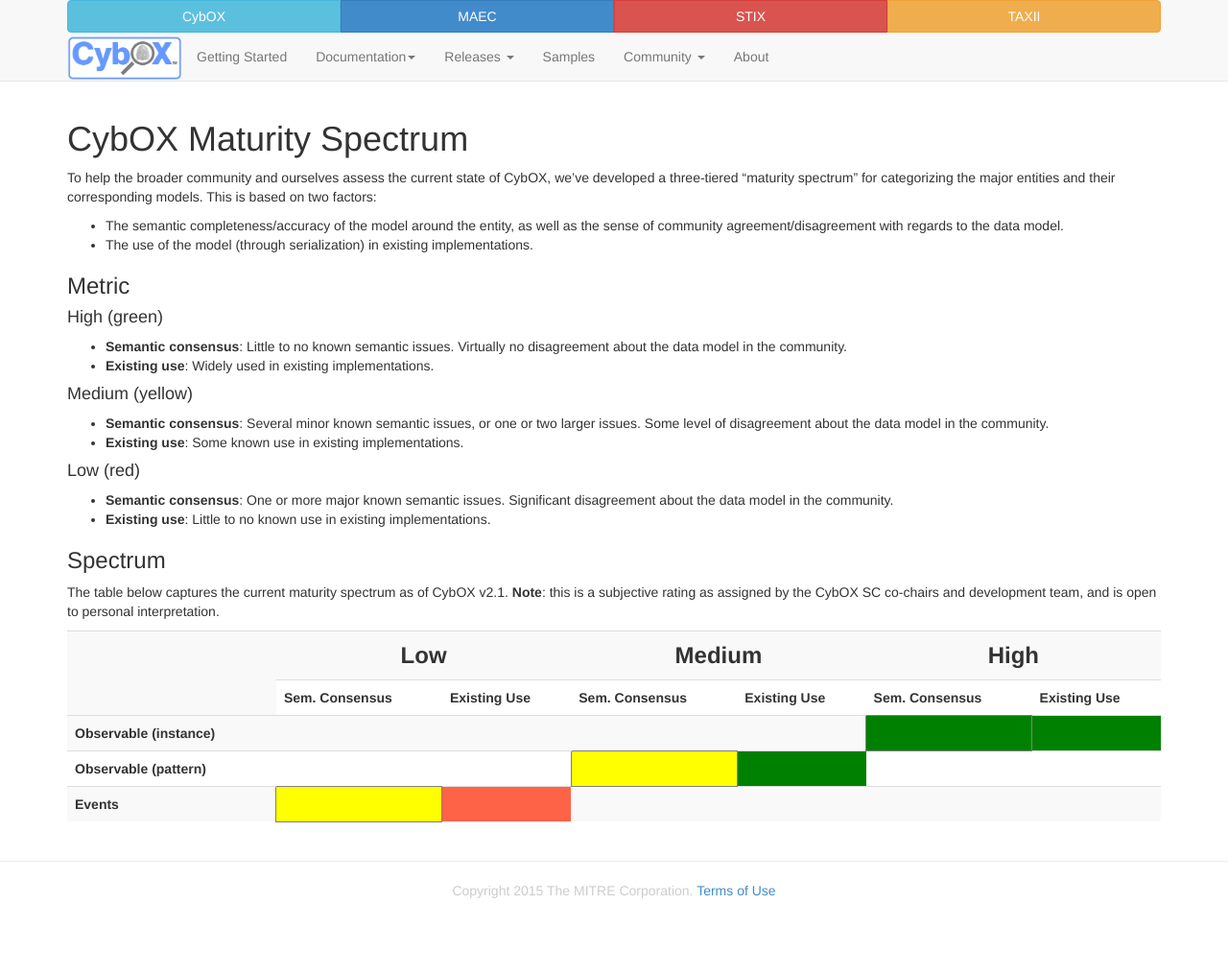
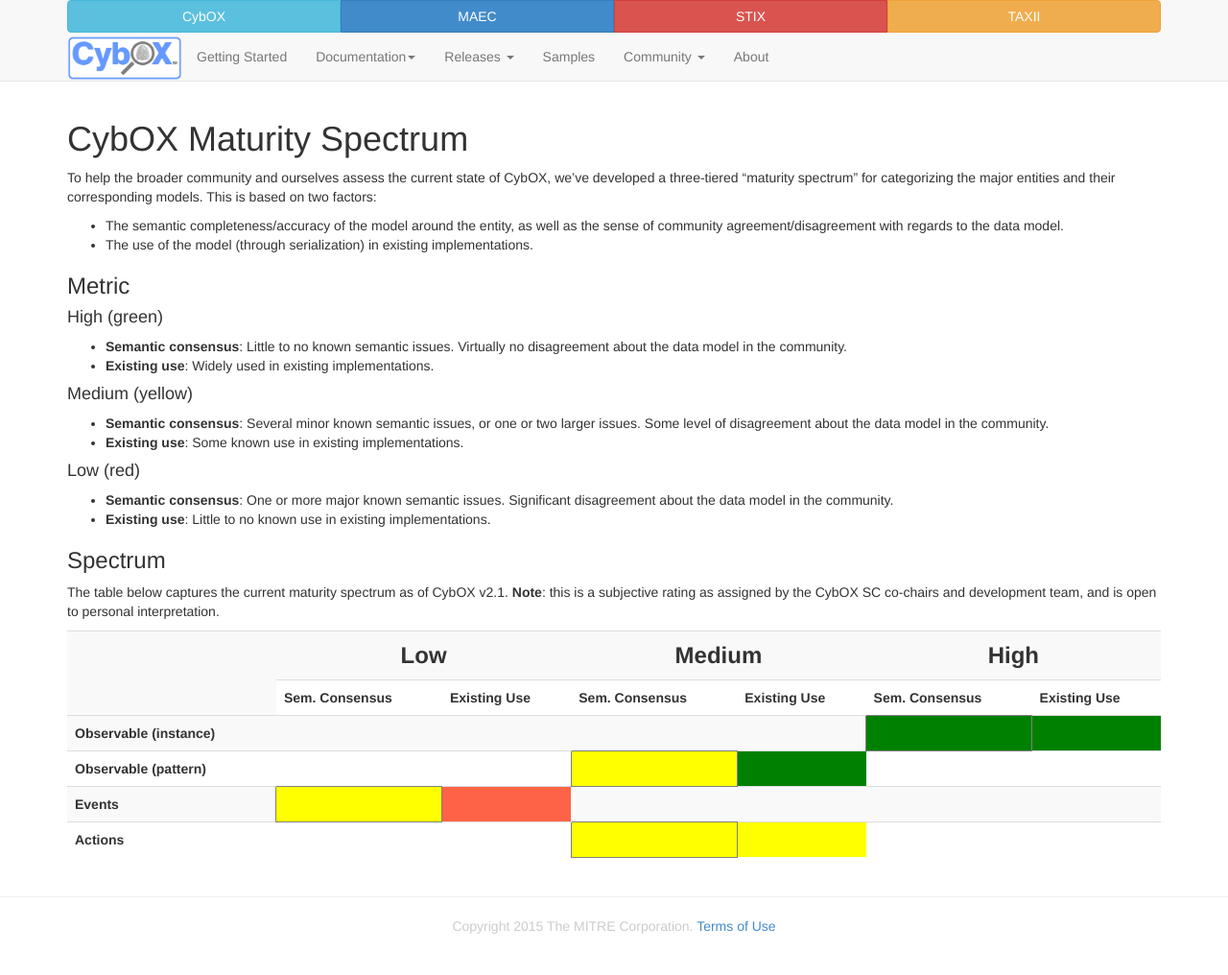
Before and after one commit to CybOXProject/cyboxproject.github.io, a Jekyll site: the page built from maturity-spectrum/index.md, in a window 1280 px wide. Shown: the whole page at 96% size. Built offline with Jekyll 4.4.1, drawn with Linux system fonts in a browser that asks for light colours; Markdown is read by kramdown in place of the engine named in the settings; before the commit the page ends 979 px from its top, so only the background shows below that.

Commit message:
Added content

```diff
--- a/maturity-spectrum/index.md
+++ b/maturity-spectrum/index.md
@@ -66,4 +66,11 @@
   <td colspan="2"></td>
   <td colspan="2"></td>
 </tr>
+<tr>
+  <th scope="row"><b>Actions</b></th>
+  <td colspan="2"></td>
+  <td style="border: 1px solid grey; background-color: yellow;"></td>
+  <td style="background-color: yellow;"></td>
+  <td colspan="2"></td>
+</tr>
 </table>
```
